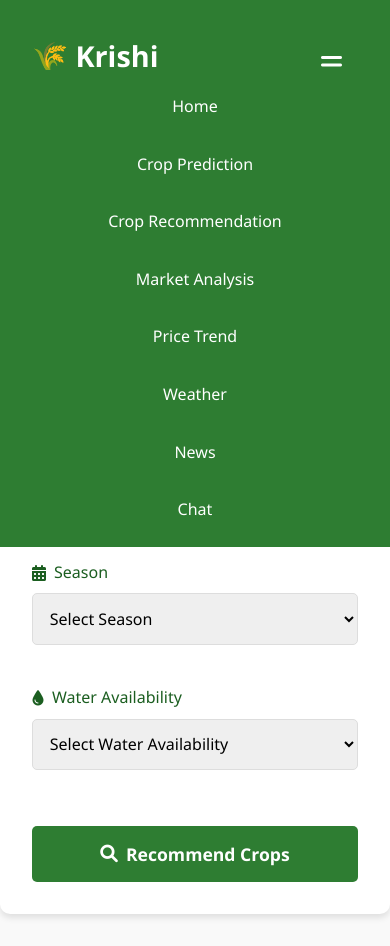
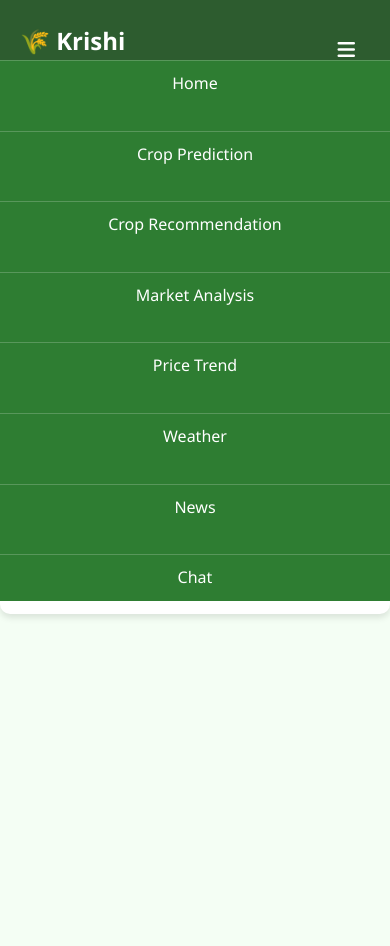
Before and after one commit to Adarsh-Yadav7/CropPrice, a plain HTML site: page kissan/frontend/crop.html in a window 390 px wide. Both pictures are taken after a click on the button 331 px from the left and 64 px from the top of the page. After the commit the page ends 844 px from the top, so only its background shows below. Drawn offline with Linux system fonts and the light colour scheme.

Commit message:
Update crop.css

```diff
--- a/kissan/frontend/crop.css
+++ b/kissan/frontend/crop.css
@@ -256,34 +256,198 @@ button:hover {
   font-weight: 500;
   color: var(--dark-green);
 }
-
+/* Navbar Styles */
 @media (max-width: 768px) {
-  .recommendation-form {
-    grid-template-columns: 1fr;
-  }
-
-  button {
-    grid-column: span 1;
+  .hamburger {
+    display: block;
   }
 
   .nav-links {
-    display: none;
-    position: fixed;
-    top: 70px;
+    position: absolute;
+    top: 60px;
     left: 0;
+    background-color: #2e7d32;
     width: 100%;
-    background-color: var(--primary-green);
     flex-direction: column;
     align-items: center;
-    padding: 1rem 0;
-    gap: 1rem;
+    display: none;
   }
 
   .nav-links.active {
     display: flex;
   }
 
+  .nav-links a {
+    padding: 10px 0;
+    width: 100%;
+    text-align: center;
+    border-top: 1px solid rgba(255,255,255,0.2);
+  }
+}
+:root {
+  --green: #4caf50;
+  --light-green: #81c784;
+  --yellow: #fdd835;
+  --orange: #ff9800;
+  --red: #f44336;
+  --blue: #42a5f5;
+  --purple: #ab47bc;
+}
+
+
+body, html {
+  margin: 0;
+  padding: 0;
+  font-family: 'Segoe UI', sans-serif;
+  background-color: #f4fef4;
+}
+
+.navbar {
+  background-color: #2d5c2f;
+  padding: 10px 20px;
+  color: white;
+}
+
+.navbar-container {
+  display: flex;
+  align-items: center;
+  justify-content: space-between;
+}
+
+.logo {
+  font-size: 24px;
+  font-weight: bold;
+}
+
+.nav-links a {
+  color: white;
+  margin: 0 10px;
+  text-decoration: none;
+}
+
+.nav-links a.active {
+  border-bottom: 2px solid #fff;
+}
+
+.hamburger {
+  display: none;
+  background: none;
+  border: none;
+  color: white;
+  font-size: 20px;
+}
+
+.trend-form-container {
+  max-width: 900px;
+  margin: 40px auto;
+  padding: 30px;
+  background: white;
+  border-radius: 10px;
+  box-shadow: 0 4px 12px rgba(0,0,0,0.1);
+  text-align: center;
+}
+
+.trend-form-container h2 {
+  margin-bottom: 20px;
+  color: #2d5c2f;
+}
+
+.form-fields {
+  display: flex;
+  flex-wrap: wrap;
+  justify-content: center;
+  gap: 15px;
+  margin-bottom: 30px;
+}
+
+select, button {
+  padding: 10px 15px;
+  border-radius: 8px;
+  border: 1px solid #ccc;
+  font-size: 16px;
+}
+
+button {
+  background-color: #2d5c2f;
+  color: white;
+  border: none;
+  cursor: pointer;
+}
+
+button:hover {
+  background-color: #244824;
+}
+
+.chart-section {
+  width: 100%;
+  margin: 20px auto;
+}
+
+canvas {
+  max-width: 700px;
+  width: 100%;
+}
+
+.insight-box {
+  margin-top: 30px;
+  padding: 20px;
+  background-color: #effbee;
+  border-left: 6px solid #4caf50;
+  font-style: italic;
+  color: #355b3e;
+  border-radius: 8px;
+}
+
+/* Flex layout for trend display */
+.trend-wrapper {
+  display: flex;
+  flex-direction: row;
+  gap: 30px;
+  justify-content: space-between;
+  flex-wrap: wrap;
+}
+
+.chart-section canvas {
+  width: 100% !important;
+  height: 450px !important; /* increased vertical height */
+  max-height: 500px;
+  background-color: #fff;
+  border-radius: 10px;
+  box-shadow: 0 3px 8px rgba(0,0,0,0.1);
+}
+
+
+/* Optional: style canvas */
+.chart-section canvas {
+  width: 100% !important;
+  max-height: 400px;
+}
+
+/* Navbar Styles */
+@media (max-width: 768px) {
   .hamburger {
     display: block;
   }
+
+  .nav-links {
+    position: absolute;
+    top: 60px;
+    left: 0;
+    background-color: #2e7d32;
+    width: 100%;
+    flex-direction: column;
+    align-items: center;
+    display: none;
+  }
+
+  .nav-links.active {
+    display: flex;
+  }
+
+  .nav-links a {
+    padding: 10px 0;
+    width: 100%;
+    text-align: center;
+    border-top: 1px solid rgba(255,255,255,0.2);
+  }
 }
```
